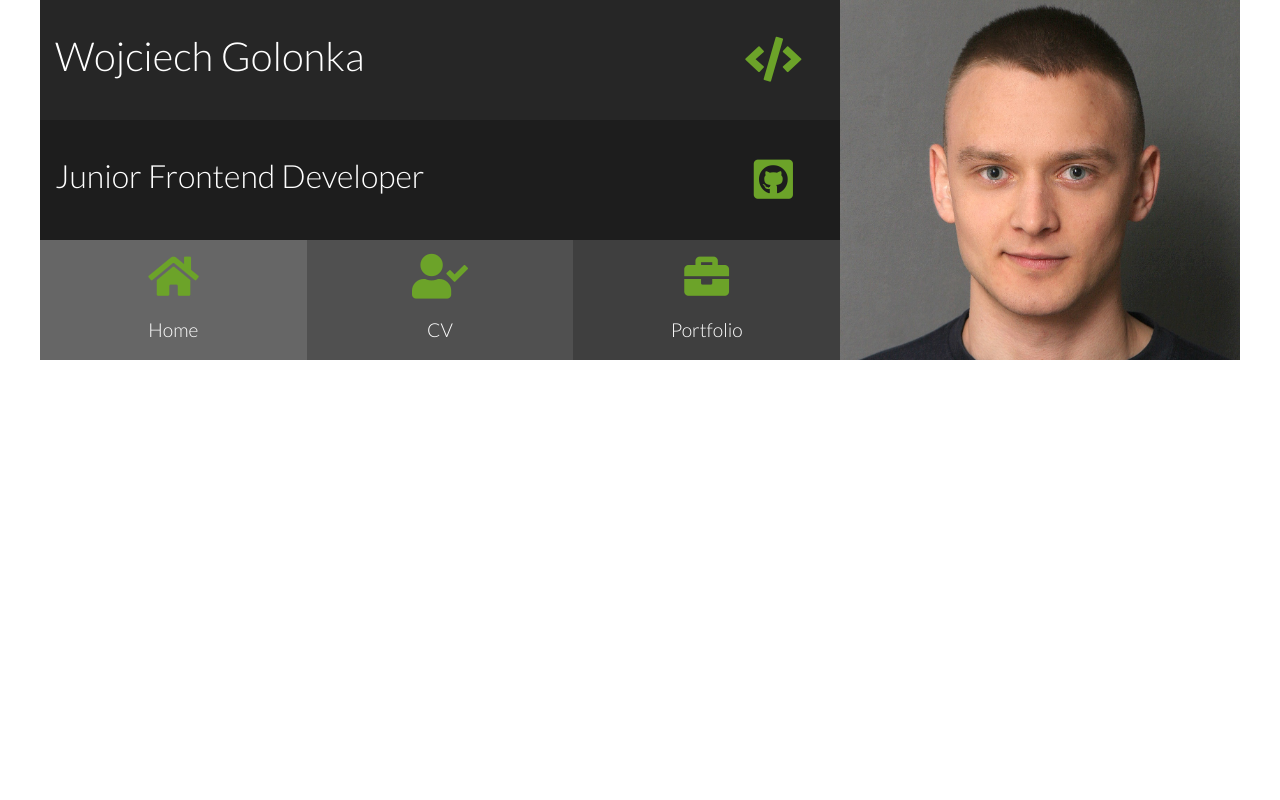
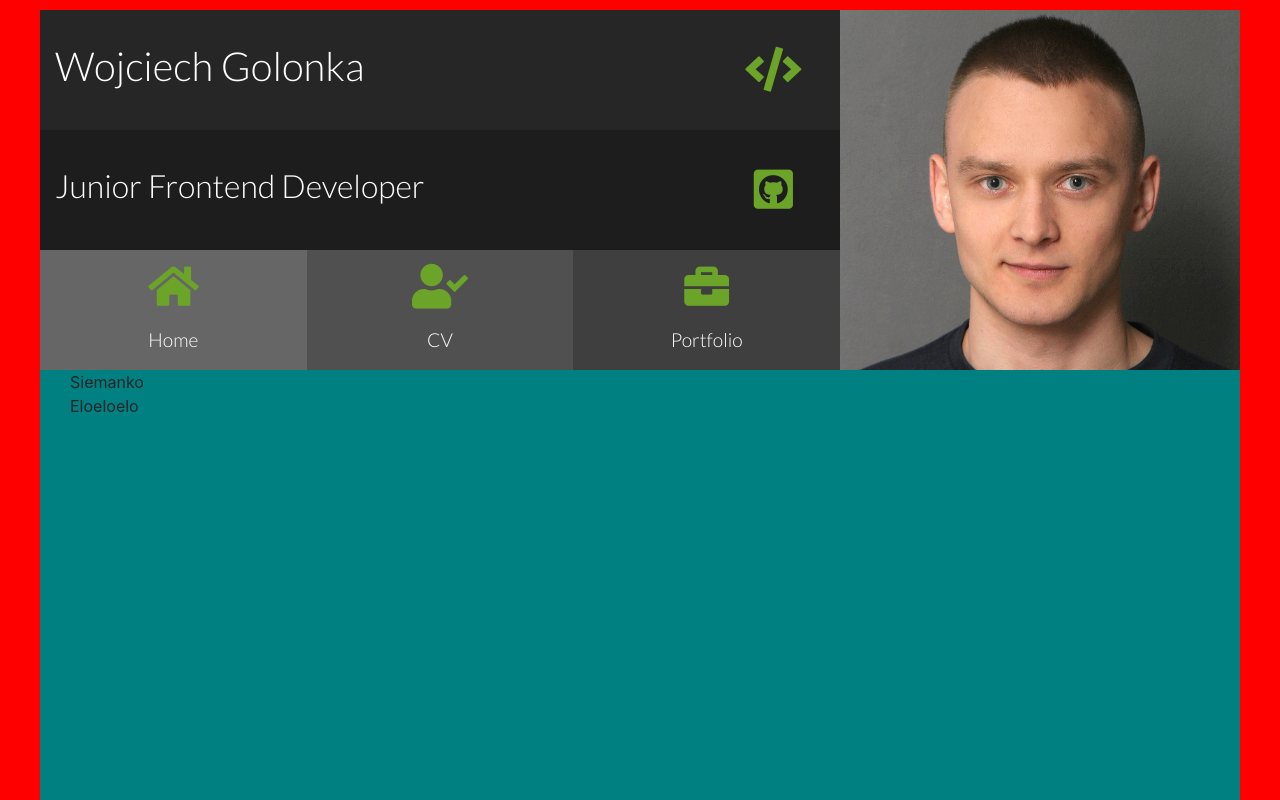
Before and after one commit to WGolon/Portfolio, an Angular app: page / in a window 1280 px wide. Built offline with nearby package versions, Linux system fonts and the light colour scheme.

Commit message:
Components setup

```diff
--- a/src/app/app.component.html
+++ b/src/app/app.component.html
@@ -1,7 +1,12 @@
 <div class="container">
 
   <header>
-  <app-header></app-header>
+
+    <app-header></app-header>
+
   </header>
 
+  <section class="main-content">
+    <app-home></app-home>
+  </section>
 </div>
--- a/src/app/app.component.scss
+++ b/src/app/app.component.scss
@@ -1,3 +1,7 @@
 .container  {
   max-width: 1200px;
+  min-height: calc(100vh - 10px);
+  box-sizing: border-box;
+  margin-top: 10px;
+  background-color: teal;
 }
--- a/src/app/app.module.ts
+++ b/src/app/app.module.ts
@@ -4,11 +4,13 @@ import { NgModule } from '@angular/core';
 import { AppRoutingModule } from './app-routing.module';
 import { AppComponent } from './app.component';
 import { HeaderComponent } from './header/header.component';
+import { HomeComponent } from './home/home.component';
 
 @NgModule({
   declarations: [
     AppComponent,
-    HeaderComponent
+    HeaderComponent,
+    HomeComponent
   ],
   imports: [
     BrowserModule,
--- a/src/app/header/header.component.scss
+++ b/src/app/header/header.component.scss
@@ -86,6 +86,7 @@ $tile-3: #3f3f3f;
   }
 }
 
+
 .navigation .small-box {
   &:nth-child(1) {
     background-color: $tile-1;
--- /dev/null
+++ b/src/app/home/home.component.html
@@ -0,0 +1,7 @@
+<div class="col-sm-8">
+ Siemanko
+</div>
+
+<div class="col-sm-4">
+  Eloeloelo
+</div>
--- /dev/null
+++ b/src/app/home/home.component.ts
@@ -0,0 +1,15 @@
+import { Component, OnInit } from '@angular/core';
+
+@Component({
+  selector: 'app-home',
+  templateUrl: './home.component.html',
+  styleUrls: ['./home.component.scss']
+})
+export class HomeComponent implements OnInit {
+
+  constructor() { }
+
+  ngOnInit(): void {
+  }
+
+}
--- a/src/index.html
+++ b/src/index.html
@@ -8,7 +8,9 @@
   <link href="https://fonts.googleapis.com/css2?family=Lato:wght@300&display=swap" rel="stylesheet">
   <link rel="icon" type="image/x-icon" href="favicon.ico">
 </head>
+
 <body>
   <app-root></app-root>
 </body>
+
 </html>
--- a/src/styles.scss
+++ b/src/styles.scss
@@ -1,365 +1,11 @@
-* {
-  box-sizing: border-box !important;
-}
-
-html, body, div, span, applet, object, iframe,
-h1, h2, h3, h4, h5, h6, p, blockquote, pre,
-a, abbr, acronym, address, big, cite, code,
-del, dfn, em, img, ins, kbd, q, s, samp,
-small, strike, strong, sub, sup, tt, var,
-b, u, i, center,
-dl, dt, dd, ol, ul, li,
-fieldset, form, label, legend,
-table, caption, tbody, tfoot, thead, tr, th, td,
-article, aside, canvas, details, embed,
-figure, figcaption, footer, header, hgroup,
-menu, nav, output, ruby, section, summary,
-time, mark, audio, video {
-  margin: 0;
-	padding: 0;
-	border: 0;
-	font-size: 100%;
-	font: inherit;
-	vertical-align: baseline;
-}
-
-/* make sure to set some focus styles for accessibility */
-:focus {
-    outline: 0;
-}
-
-/* HTML5 display-role reset for older browsers */
-article, aside, details, figcaption, figure,
-footer, header, hgroup, menu, nav, section {
-	display: block;
+html {
+  background-color: red;
 }
 
 body {
-	line-height: 1;
+  background-color: red !important;
 }
 
-ol, ul {
-	list-style: none;
+app-root {
+  background-color: red;
 }
-
-blockquote, q {
-	quotes: none;
-}
-
-blockquote:before, blockquote:after,
-q:before, q:after {
-	content: '';
-	content: none;
-}
-
-table {
-	border-collapse: collapse;
-	border-spacing: 0;
-}
-
-input[type=search]::-webkit-search-cancel-button,
-input[type=search]::-webkit-search-decoration,
-input[type=search]::-webkit-search-results-button,
-input[type=search]::-webkit-search-results-decoration {
-    -webkit-appearance: none;
-    -moz-appearance: none;
-}
-
-input[type=search] {
-    -webkit-appearance: none;
-    -moz-appearance: none;
-    -webkit-box-sizing: content-box;
-    -moz-box-sizing: content-box;
-    box-sizing: content-box;
-}
-
-textarea {
-    overflow: auto;
-    vertical-align: top;
-    resize: vertical;
-}
-
-/**
- * Correct `inline-block` display not defined in IE 6/7/8/9 and Firefox 3.
- */
-
-audio,
-canvas,
-video {
-    display: inline-block;
-    *display: inline;
-    *zoom: 1;
-    max-width: 100%;
-}
-
-/**
- * Prevent modern browsers from displaying `audio` without controls.
- * Remove excess height in iOS 5 devices.
- */
-
-audio:not([controls]) {
-    display: none;
-    height: 0;
-}
-
-/**
- * Address styling not present in IE 7/8/9, Firefox 3, and Safari 4.
- * Known issue: no IE 6 support.
- */
-
-[hidden] {
-    display: none;
-}
-
-/**
- * 1. Correct text resizing oddly in IE 6/7 when body `font-size` is set using
- *    `em` units.
- * 2. Prevent iOS text size adjust after orientation change, without disabling
- *    user zoom.
- */
-
-html {
-    font-size: 100%; /* 1 */
-    -webkit-text-size-adjust: 100%; /* 2 */
-    -ms-text-size-adjust: 100%; /* 2 */
-}
-
-/**
- * Address `outline` inconsistency between Chrome and other browsers.
- */
-
-a:focus {
-    outline: thin dotted;
-}
-
-/**
- * Improve readability when focused and also mouse hovered in all browsers.
- */
-
-a:active,
-a:hover {
-    outline: 0;
-}
-
-/**
- * 1. Remove border when inside `a` element in IE 6/7/8/9 and Firefox 3.
- * 2. Improve image quality when scaled in IE 7.
- */
-
-img {
-    border: 0; /* 1 */
-    -ms-interpolation-mode: bicubic; /* 2 */
-}
-
-/**
- * Address margin not present in IE 6/7/8/9, Safari 5, and Opera 11.
- */
-
-figure {
-    margin: 0;
-}
-
-/**
- * Correct margin displayed oddly in IE 6/7.
- */
-
-form {
-    margin: 0;
-}
-
-/**
- * Define consistent border, margin, and padding.
- */
-
-fieldset {
-    border: 1px solid #c0c0c0;
-    margin: 0 2px;
-    padding: 0.35em 0.625em 0.75em;
-}
-
-/**
- * 1. Correct color not being inherited in IE 6/7/8/9.
- * 2. Correct text not wrapping in Firefox 3.
- * 3. Correct alignment displayed oddly in IE 6/7.
- */
-
-legend {
-    border: 0; /* 1 */
-    padding: 0;
-    white-space: normal; /* 2 */
-    *margin-left: -7px; /* 3 */
-}
-
-/**
- * 1. Correct font size not being inherited in all browsers.
- * 2. Address margins set differently in IE 6/7, Firefox 3+, Safari 5,
- *    and Chrome.
- * 3. Improve appearance and consistency in all browsers.
- */
-
-button,
-input,
-select,
-textarea {
-    font-size: 100%; /* 1 */
-    margin: 0; /* 2 */
-    vertical-align: baseline; /* 3 */
-    *vertical-align: middle; /* 3 */
-}
-
-/**
- * Address Firefox 3+ setting `line-height` on `input` using `!important` in
- * the UA stylesheet.
- */
-
-button,
-input {
-    line-height: normal;
-}
-
-/**
- * Address inconsistent `text-transform` inheritance for `button` and `select`.
- * All other form control elements do not inherit `text-transform` values.
- * Correct `button` style inheritance in Chrome, Safari 5+, and IE 6+.
- * Correct `select` style inheritance in Firefox 4+ and Opera.
- */
-
-button,
-select {
-    text-transform: none;
-}
-
-/**
- * 1. Avoid the WebKit bug in Android 4.0.* where (2) destroys native `audio`
- *    and `video` controls.
- * 2. Correct inability to style clickable `input` types in iOS.
- * 3. Improve usability and consistency of cursor style between image-type
- *    `input` and others.
- * 4. Remove inner spacing in IE 7 without affecting normal text inputs.
- *    Known issue: inner spacing remains in IE 6.
- */
-
-button,
-html input[type="button"], /* 1 */
-input[type="reset"],
-input[type="submit"] {
-    -webkit-appearance: button; /* 2 */
-    cursor: pointer; /* 3 */
-    *overflow: visible;  /* 4 */
-}
-
-/**
- * Re-set default cursor for disabled elements.
- */
-
-button[disabled],
-html input[disabled] {
-    cursor: default;
-}
-
-/**
- * 1. Address box sizing set to content-box in IE 8/9.
- * 2. Remove excess padding in IE 8/9.
- * 3. Remove excess padding in IE 7.
- *    Known issue: excess padding remains in IE 6.
- */
-
-input[type="checkbox"],
-input[type="radio"] {
-    box-sizing: border-box; /* 1 */
-    padding: 0; /* 2 */
-    *height: 13px; /* 3 */
-    *width: 13px; /* 3 */
-}
-
-/**
- * 1. Address `appearance` set to `searchfield` in Safari 5 and Chrome.
- * 2. Address `box-sizing` set to `border-box` in Safari 5 and Chrome
- *    (include `-moz` to future-proof).
- */
-
-input[type="search"] {
-    -webkit-appearance: textfield; /* 1 */
-    -moz-box-sizing: content-box;
-    -webkit-box-sizing: content-box; /* 2 */
-    box-sizing: content-box;
-}
-
-/**
- * Remove inner padding and search cancel button in Safari 5 and Chrome
- * on OS X.
- */
-
-input[type="search"]::-webkit-search-cancel-button,
-input[type="search"]::-webkit-search-decoration {
-    -webkit-appearance: none;
-}
-
-/**
- * Remove inner padding and border in Firefox 3+.
- */
-
-button::-moz-focus-inner,
-input::-moz-focus-inner {
-    border: 0;
-    padding: 0;
-}
-
-/**
- * 1. Remove default vertical scrollbar in IE 6/7/8/9.
- * 2. Improve readability and alignment in all browsers.
- */
-
-textarea {
-    overflow: auto; /* 1 */
-    vertical-align: top; /* 2 */
-}
-
-/**
- * Remove most spacing between table cells.
- */
-
-table {
-    border-collapse: collapse;
-    border-spacing: 0;
-}
-
-html,
-button,
-input,
-select,
-textarea {
-    color: #222;
-}
-
-
-::-moz-selection {
-    background: #b3d4fc;
-    text-shadow: none;
-}
-
-::selection {
-    background: #b3d4fc;
-    text-shadow: none;
-}
-
-img {
-    vertical-align: middle;
-}
-
-fieldset {
-    border: 0;
-    margin: 0;
-    padding: 0;
-}
-
-textarea {
-    resize: vertical;
-}
-
-.chromeframe {
-    margin: 0.2em 0;
-    background: #ccc;
-    color: #000;
-    padding: 0.2em 0;
-}
```
Also changed, not shown: src/app/home/home.component.scss (added).
